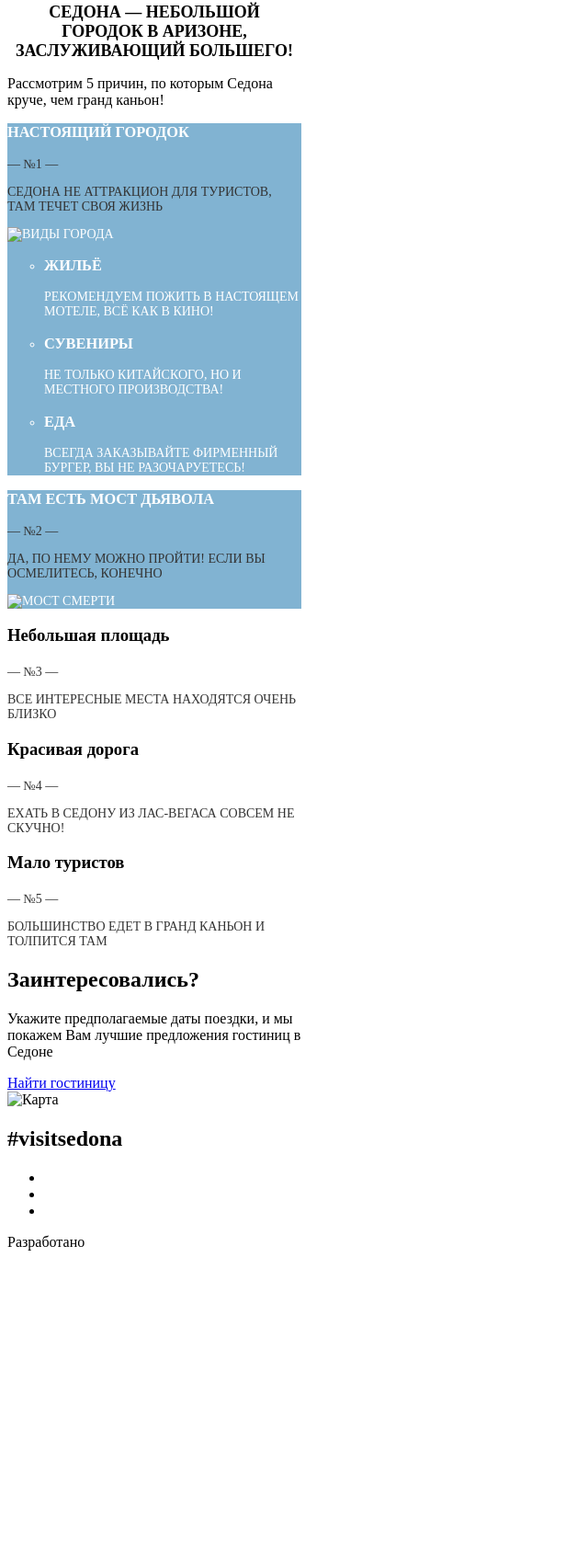
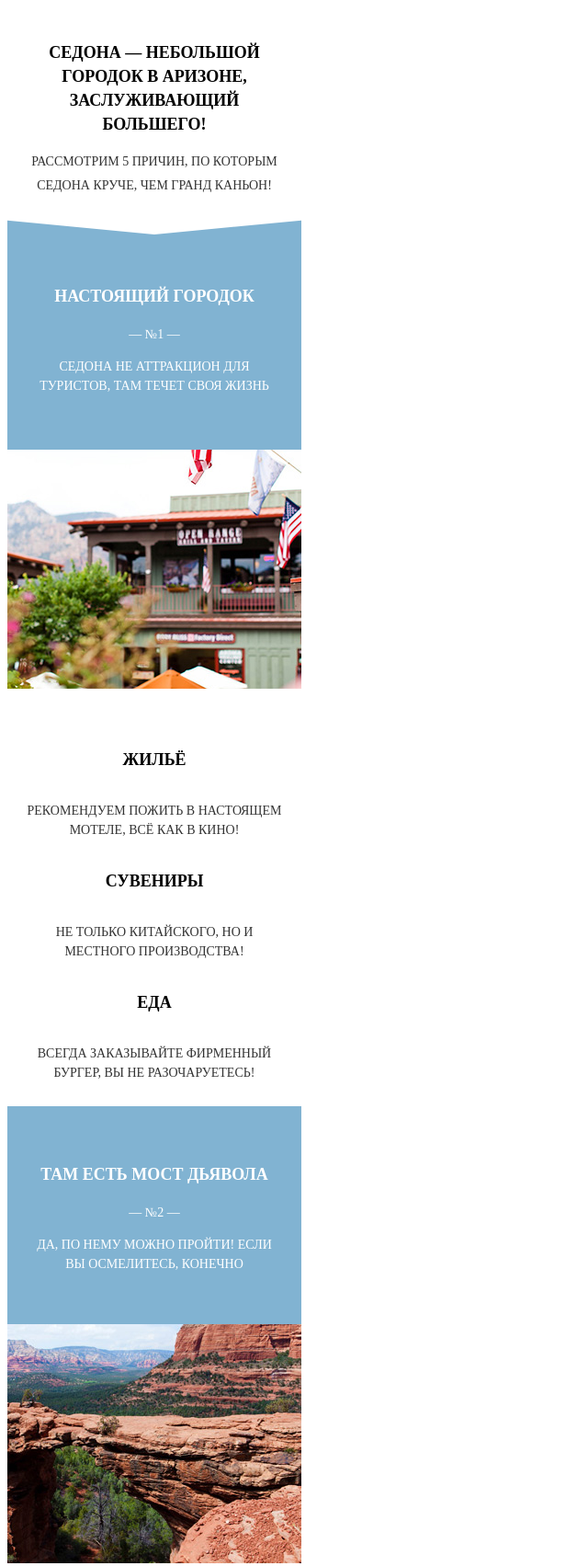
Before and after one commit to kitingard/525843-sedona, a plain HTML site: page source/index.html in a window 1280 px wide. Shown: the part 889-2592 px from the top of the page at 92% size, without its empty margins (0-640 px from the left). Before the commit the page ends 2265 px from the top, so only its background shows below. Drawn offline with nearby package versions, Linux system fonts and the light colour scheme; files that its build step writes are made by us from their sources.

Commit message:
Добавляет оформление главной страницы

```diff
--- a/source/index.html
+++ b/source/index.html
@@ -30,12 +30,14 @@
       <section class="features">
         <h2 class="features__title">СЕДОНА — небольшой городок в Аризоне, заслуживающий большего!</h2>
         <p class="features__subtitle">Рассмотрим 5 причин, по которым Седона круче, чем гранд каньон!</p>
-        <ul class="features__list benefits-list">
-          <li class="benefits-list__item benefits-list__item--special">
-            <h3 class="benefits-list__item__title">Настоящий городок</h3>
-            <span class="benefits-list__item__number">— №1 —</span>
-            <p class="benefits-list__item__text">Седона не аттракцион для туристов, там течет своя жизнь</p>
-            <img src="img/town.jpg" width="320" height="260" alt="Виды города">
+        <article class="attraction">
+          <div class="attraction__content attraction__content--town">
+            <h3 class="attraction__title">Настоящий городок</h3>
+            <span class="attraction__text">— №1 —</span>
+            <p class="attraction__text">Седона не аттракцион для туристов, там течет своя жизнь</p>
+          </div>
+          <img class="attraction__img" src="img/main-city-mobile@1x.jpg" width="320" height="260" alt="Виды города">
+        </article>
         <article class="promo">
           <ul class="promo__list">
             <li class="promo__item">
@@ -52,39 +54,43 @@
             </li>
           </ul>
         </article>
-          </li>
-          <li class="benefits-list__item benefits-list__item--special">
-            <h3 class="benefits-list__item__title">Там есть мост дьявола</h3>
-            <span class="benefits-list__item__number">— №2 —</span>
-            <p class="benefits-list__item__text">Да, по нему можно пройти! Если вы осмелитесь, конечно</p>
-            <img src="img/bridge-of-death.jpg" width="320" height="260" alt="Мост смерти">
-          </li>
+        <article class="attraction">
+          <div class="attraction__content attraction__content--bridge">
+            <h3 class="attraction__title">Там есть мост дьявола</h3>
+            <span class="attraction__text">— №2 —</span>
+            <p class="attraction__text">Да, по нему можно пройти! Если вы осмелитесь, конечно</p>
+          </div>
+          <img class="attraction__img" src="img/main-bridge-mobile@1x.jpg" width="320" height="260" alt="Мост смерти">
+        </article>
+        <ul class="benefits-list">
           <li class="benefits-list__item">
             <h3 class="benefits-list__item__title">Небольшая площадь</h3>
-            <span class="benefits-list__item__number">— №3 —</span>
+            <span class="benefits-list__item__text">— №3 —</span>
             <p class="benefits-list__item__text">Все интересные места находятся очень близко</p>
           </li>
           <li class="benefits-list__item">
             <h3 class="benefits-list__item__title">Красивая дорога</h3>
-            <span class="benefits-list__item__number">— №4 —</span>
+            <span class="benefits-list__item__text">— №4 —</span>
             <p class="benefits-list__item__text">Ехать в Седону из Лас-Вегаса совсем не скучно!</p>
           </li>
           <li class="benefits-list__item">
             <h3 class="benefits-list__item__title">Мало туристов</h3>
-            <span class="benefits-list__item__number">— №5 —</span>
+            <span class="benefits-list__item__text">— №5 —</span>
             <p class="benefits-list__item__text">Большинство едет в Гранд Каньон и толпится там</p>
           </li>
         </ul>
       </section>
 
       <section class="search">
+        <div class="search__wrapper">
           <h2 class="search__title">Заинтересовались?</h2>
           <p class="search__subtitle">Укажите предполагаемые даты поездки, и мы покажем Вам лучшие предложения гостиниц в Седоне</p>
+        </div>
         <a class="search__button button" href="#">Найти гостиницу</a>
       </section>
 
       <div class="map">
-        <img class="map__img" src="img/map.jpg" width="320" height="350" alt="Карта">
+        <img class="map__img" src="img/bg-map-mobile@1x.jpg" width="320" height="350" alt="Карта">
       </div>
     </main>
 
--- /dev/null
+++ b/source/less/blocks/attraction.less
@@ -0,0 +1,31 @@
+.attraction {
+  display: block;
+  .text();
+  color: #ffffff;
+}
+
+.attraction__content {
+  background-color: #81b3d2;
+}
+
+.attraction__content--town {
+  padding: 62px 27px 45px;
+}
+
+.attraction__content--bridge {
+  padding: 43px 29px 41px;
+}
+
+.attraction__title {
+  .title();
+}
+
+.attraction__text {
+  .text();
+}
+
+.attraction__img {
+  width: 100%;
+  padding: 0;
+  background-color: #624d44;
+}
--- a/source/less/blocks/benefits-list.less
+++ b/source/less/blocks/benefits-list.less
@@ -1,16 +1,23 @@
 .benefits-list {
+  width: 280px;
   margin: 0;
-  padding: 0;
+  padding: 0 20px;
+  background-color: #eeeeee;
   list-style: none;
 }
 
-.benefits-list__item--special {
-  .text-special();
-  background-color: #81b3d2;
+.benefits-list__item {
+  display: block;
+  padding: 32px 20px;
+  color: #333333;
 }
 
-.benefits-list__item__number {
-  .text();
+.benefits-list__item:not(:last-of-type) {
+  border-bottom: 1px solid #e6e6e6;
+}
+
+.benefits-list__item__title {
+  .title();
 }
 
 .benefits-list__item__text {
--- /dev/null
+++ b/source/less/blocks/button.less
@@ -0,0 +1,12 @@
+.button {
+  display:block;
+  min-width: 190px;
+  padding: 16px 25px 18px;
+  font-size: 21px;
+  line-height: 26px;
+  color: #ffffff;
+  font-weight: bold;
+  text-transform: uppercase;
+  text-decoration: none;
+  background-color: #81b3d2;
+}
--- a/source/less/blocks/copyright.less
+++ b/source/less/blocks/copyright.less
@@ -0,0 +1,10 @@
+.copyright {
+  padding: 50px 10px 0 0;
+}
+
+.copyright__content {
+  font-size: 14px;
+  line-height: 26px;
+  color: #000000;
+  text-transform: uppercase;
+}
--- a/source/less/blocks/features.less
+++ b/source/less/blocks/features.less
@@ -1,15 +1,30 @@
 .features__title {
-  font-size: 18px;
-  line-hight: 26px;
+  display: block;
+  padding: 41px 21px 0;
+  .title();
   color: #000000;
+  text-align: center;
+}
+
+.features__subtitle {
+  position: relative;
+  display: block;
+  padding: 0 21px 0;
+  font-size: 14px;
+  line-height: 26px;
+  color: #333333;
   text-transform: uppercase;
   text-align: center;
 }
 
-.features__subtitle {
-
+.features__subtitle::before {
+  content: "";
+  position: absolute;
+  bottom: -40px;
+  left: 0;
+  width: 320px;
+  height: 37px;
+  background-image: url("../img/bg-triangle.svg");
+  background-repeat: no-repeat;
+  background-position: 0 0;
 }
-
-.features__list {
-
-}
--- a/source/less/blocks/footer.less
+++ b/source/less/blocks/footer.less
@@ -0,0 +1,15 @@
+.footer {
+  padding: 34px 85px 34px 84px;
+  background-color: #ffffff;
+}
+
+.footer__title {
+  display: block;
+  padding: 6px 7px 40px;
+  font-size: 21px;
+  line-height: 26px;
+  color: #000000;
+  text-transform: uppercase;
+  font-weight: bold;
+  text-align: center;
+}
--- a/source/less/blocks/map.less
+++ b/source/less/blocks/map.less
@@ -0,0 +1,3 @@
+.map {
+  width: 100%;
+}
--- a/source/less/blocks/promo.less
+++ b/source/less/blocks/promo.less
@@ -0,0 +1,23 @@
+.promo {
+  background-color: #ffffff;
+}
+
+.promo__list {
+  margin: 0;
+  padding: 26px 18px;
+  list-style: none;
+}
+
+.promo__item__title {
+  padding: 14px 23px 14px;
+  .title();
+  color: #000000;
+}
+
+.promo__item__text {
+  display: block;
+  margin: 0;
+  padding: o;
+  .text();
+  color: #333333;
+}
--- a/source/less/blocks/search.less
+++ b/source/less/blocks/search.less
@@ -0,0 +1,24 @@
+.search {
+  padding: 32px 20px 49px;
+}
+
+.search__wrapper {
+  padding: 0 0 40px;
+}
+
+.search__title {
+  font-size: 21px;
+  line-height: 26px;
+  color: #000000;
+  text-transform: uppercase;
+  font-weight: bold;
+  text-align: center;
+}
+
+.search__subtitle {
+  font-size: 14px;
+  line-height: 24px;
+  color: #333333;
+  text-transform: uppercase;
+  text-align: center;
+}
--- /dev/null
+++ b/source/less/blocks/social.less
@@ -0,0 +1,12 @@
+.social-list {
+  padding: 0;
+  margin: 0;
+  list-style: none;
+}
+
+.social__link {
+  display: block;
+  width: 46px;
+  height: 48px;
+  background-color: #81b3d2;
+}
--- a/source/less/mixins.less
+++ b/source/less/mixins.less
@@ -1,13 +1,14 @@
 .text() {
   font-size: 14px;
-  line-hight: 21px;
-  color: #333333;
+  line-height: 21px;
   text-transform: uppercase;
+  text-align: center;
 }
 
-.text-special() {
-  font-size: 14px;
-  line-hight: 21px;
-  color: #ffffff;
+.title() {
+  font-size: 18px;
+  line-height: 26px;
   text-transform: uppercase;
+  font-weight: bold;
+  text-align: center;
 }
--- a/source/less/style.less
+++ b/source/less/style.less
@@ -6,8 +6,16 @@
 @import "blocks/page-main.less";
 @import "blocks/features.less";
 @import "blocks/benefits-list.less";
+@import "blocks/promo.less";
+@import "blocks/attraction.less";
+@import "blocks/search.less";
+@import "blocks/button.less";
+@import "blocks/map.less";
+@import "blocks/footer.less";
+@import "blocks/social.less";
+@import "blocks/copyright.less";
 
 body {
   width: 320px;
-  background-color: white;
+  background-color: #ffffff;
 }
```
Also changed, not shown: source/less/blocks/social-list.less (deleted). Lines whose indentation alone changed are shown as unchanged.
